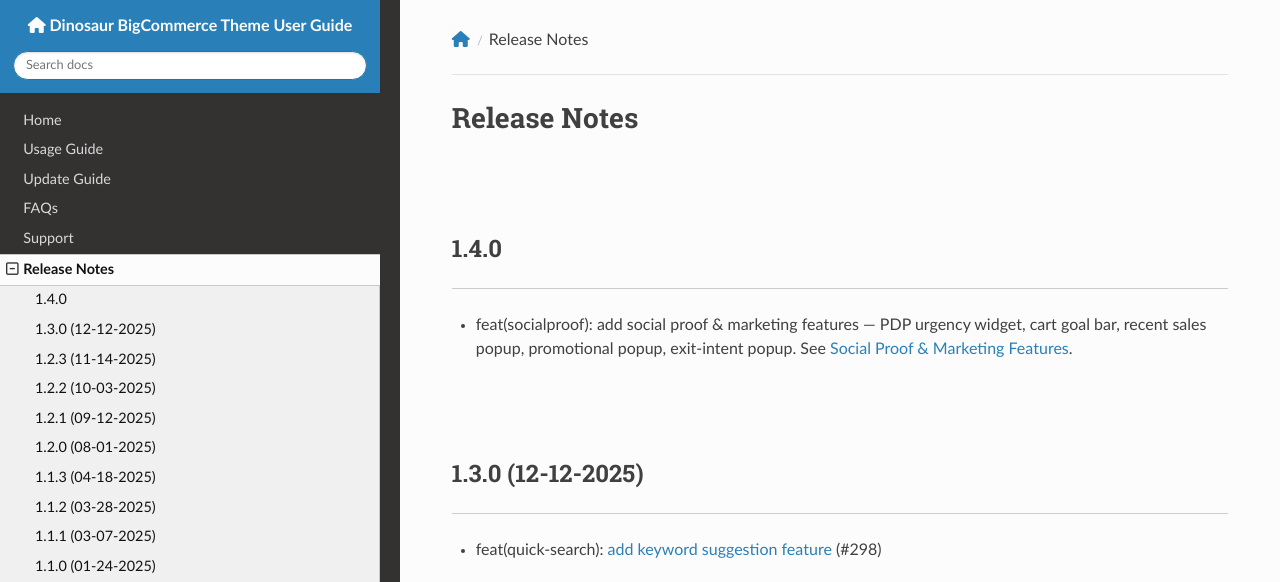
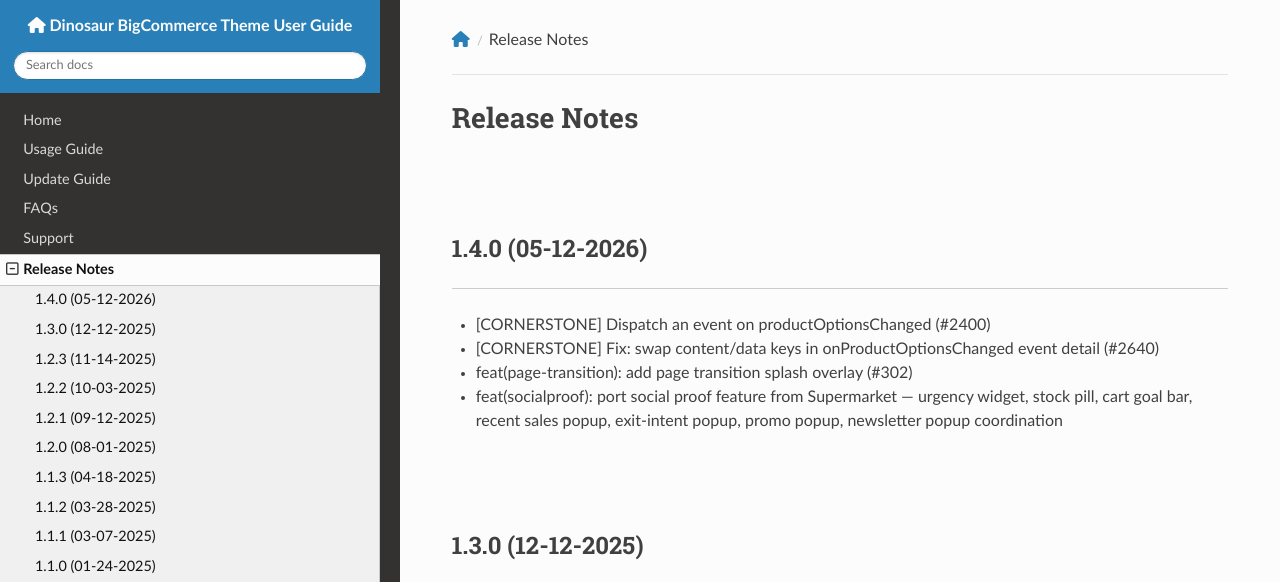
Before and after one commit to allcommerce/bc-Dinosaur-doc, an MkDocs documentation site: the page built from docs/changelog.md, in a window 1280 px wide and 900 px high, cut to the strip 0-582 px from the top of the window. Built offline with MkDocs 1.6.1, drawn with Linux system fonts in a browser that asks for light colours; nearby versions of some CDN libraries; comment, search, counter and statistics services are not loaded.

Commit message:
Update changelog for version 1.4.0, adding new features including product options event dispatch, page transition overlay, and enhancements to social proof elements.

```diff
--- a/docs/changelog.md
+++ b/docs/changelog.md
@@ -1,7 +1,10 @@
 # Release Notes
 
-## 1.4.0
-- feat(socialproof): add social proof & marketing features — PDP urgency widget, cart goal bar, recent sales popup, promotional popup, exit-intent popup. See [Social Proof & Marketing Features](./usage.md#social-proof--marketing-features).
+## 1.4.0 (05-12-2026)
+- [CORNERSTONE] Dispatch an event on productOptionsChanged (#2400)
+- [CORNERSTONE] Fix: swap content/data keys in onProductOptionsChanged event detail (#2640)
+- feat(page-transition): add page transition splash overlay (#302)
+- feat(socialproof): port social proof feature from Supermarket — urgency widget, stock pill, cart goal bar, recent sales popup, exit-intent popup, promo popup, newsletter popup coordination
 
 ## 1.3.0 (12-12-2025)
 - feat(quick-search): [add keyword suggestion feature](./usage.md#keyword-suggestions) (#298)
```
